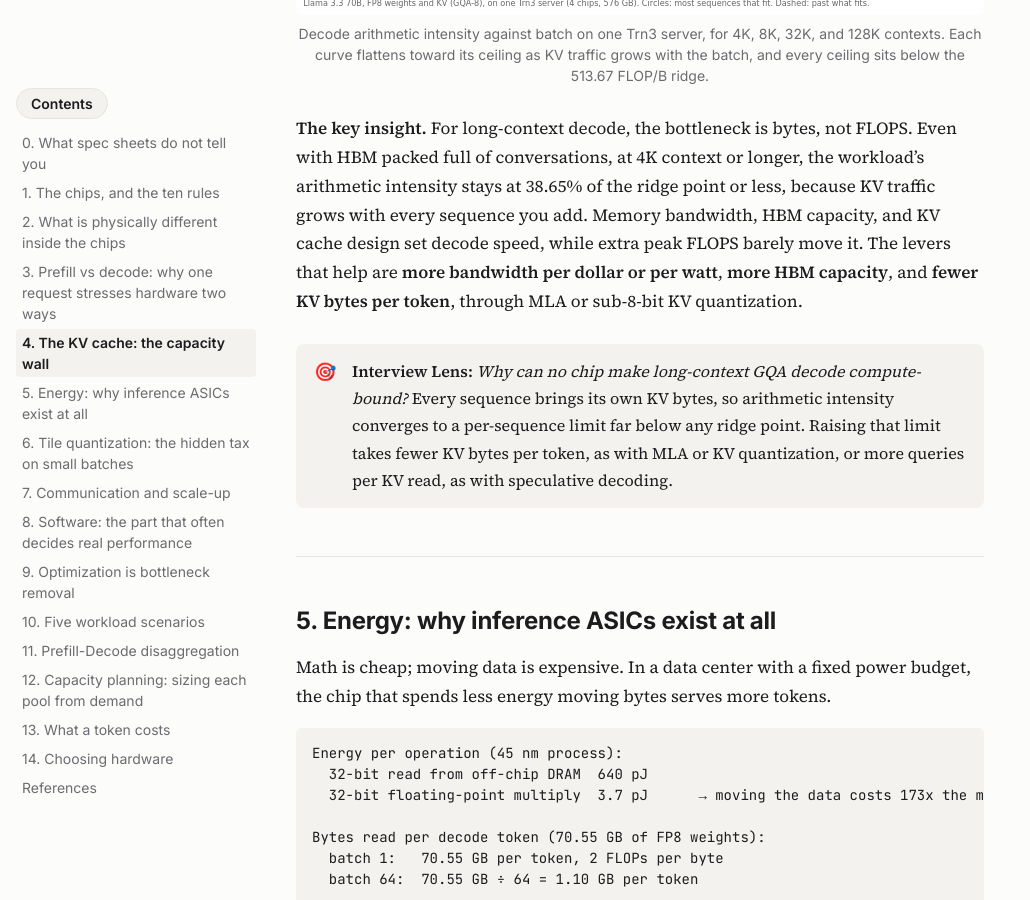
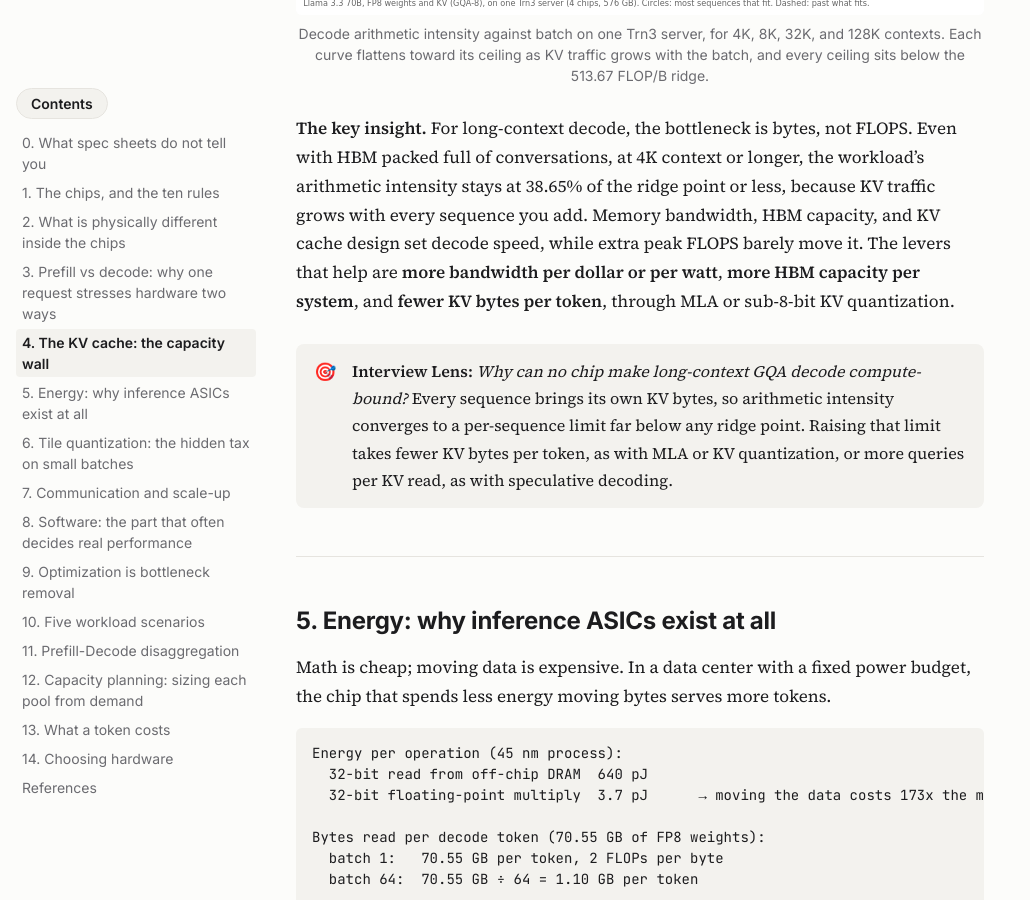
Before and after one commit to bananighosh/bananighosh.github.io, a Jekyll site: the page built from _posts/2026-11-16-flops-are-not-tokens.md, in a window 1280 px wide and 900 px high, scrolled down 11343 px. Shown: the whole window, without its empty margins (0-1030 px from the left). Built offline with Jekyll 4.4.1, drawn with Linux system fonts in a browser that asks for light colours.

Commit message:
Section 4: HBM capacity lever per system
Co-Authored-By: Claude Opus 5.5 <noreply@anthropic.com>
Claude-Session: https://claude.ai/code/session_01K2HJxVUv7i1duGErniTfDd

```diff
--- a/_posts/2026-11-16-flops-are-not-tokens.md
+++ b/_posts/2026-11-16-flops-are-not-tokens.md
@@ -228,7 +228,7 @@ Each 576 GB of HBM, one Trn3 server, holds one copy of the weights and 753 conve
 
 <figure><img src="/assets/img/flops-are-not-tokens/intensity-vs-batch.svg" alt="Decode arithmetic intensity against batch on one Trn3 server, for 4K, 8K, 32K, and 128K contexts. Each curve flattens toward its ceiling as KV traffic grows with the batch, and every ceiling sits below the 513.67 FLOP/B ridge." loading="lazy"><figcaption>Decode arithmetic intensity against batch on one Trn3 server, for 4K, 8K, 32K, and 128K contexts. Each curve flattens toward its ceiling as KV traffic grows with the batch, and every ceiling sits below the 513.67 FLOP/B ridge.</figcaption></figure>
 
-<b>The key insight.</b> For long-context decode, the bottleneck is bytes, not FLOPS. Even with HBM packed full of conversations, at 4K context or longer, the workload's arithmetic intensity stays at 38.65% of the ridge point or less, because KV traffic grows with every sequence you add. Memory bandwidth, HBM capacity, and KV cache design set decode speed, while extra peak FLOPS barely move it. The levers that help are <b>more bandwidth per dollar or per watt</b>, <b>more HBM capacity</b>, and <b>fewer KV bytes per token</b>, through MLA or sub-8-bit KV quantization.
+<b>The key insight.</b> For long-context decode, the bottleneck is bytes, not FLOPS. Even with HBM packed full of conversations, at 4K context or longer, the workload's arithmetic intensity stays at 38.65% of the ridge point or less, because KV traffic grows with every sequence you add. Memory bandwidth, HBM capacity, and KV cache design set decode speed, while extra peak FLOPS barely move it. The levers that help are <b>more bandwidth per dollar or per watt</b>, <b>more HBM capacity per system</b>, and <b>fewer KV bytes per token</b>, through MLA or sub-8-bit KV quantization.
 
 <div class="callout callout-gray" markdown="1">
 <span class="callout-icon">🎯</span>
```
